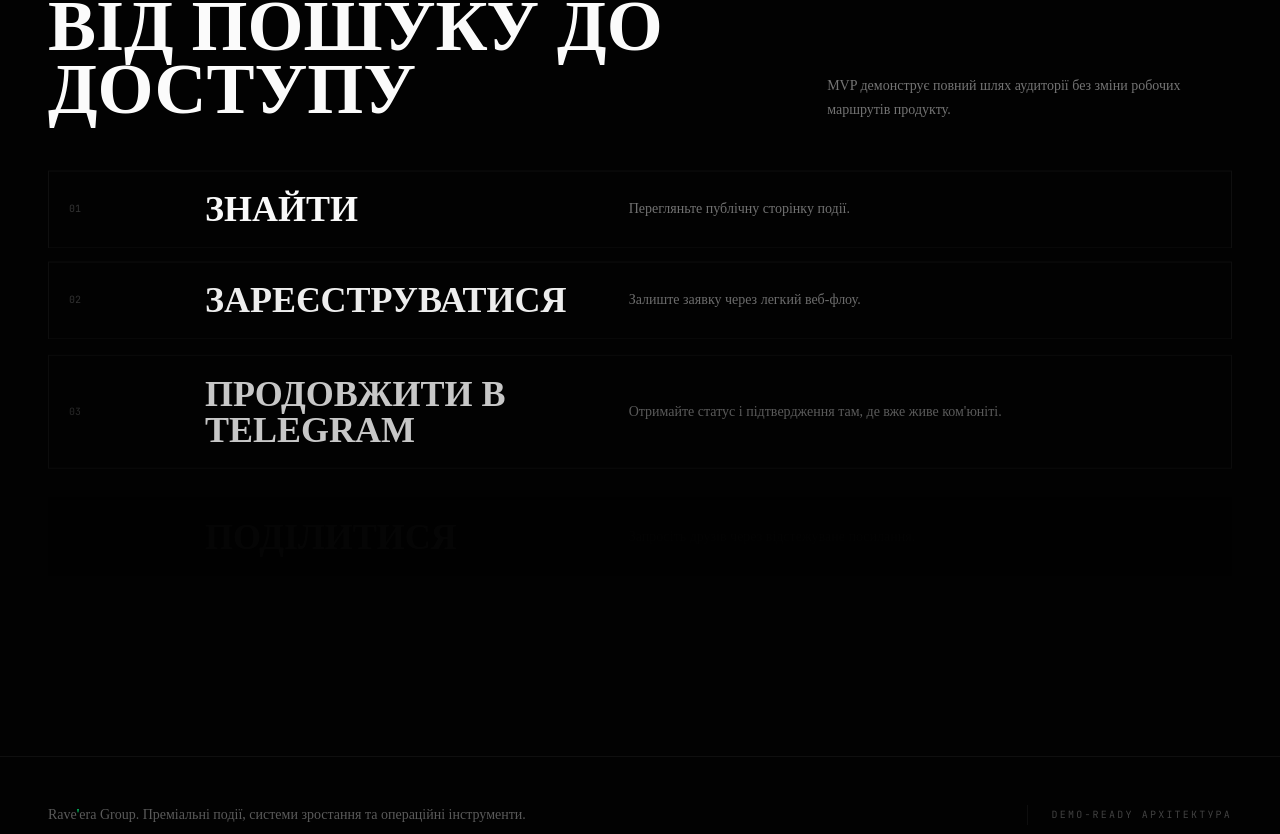
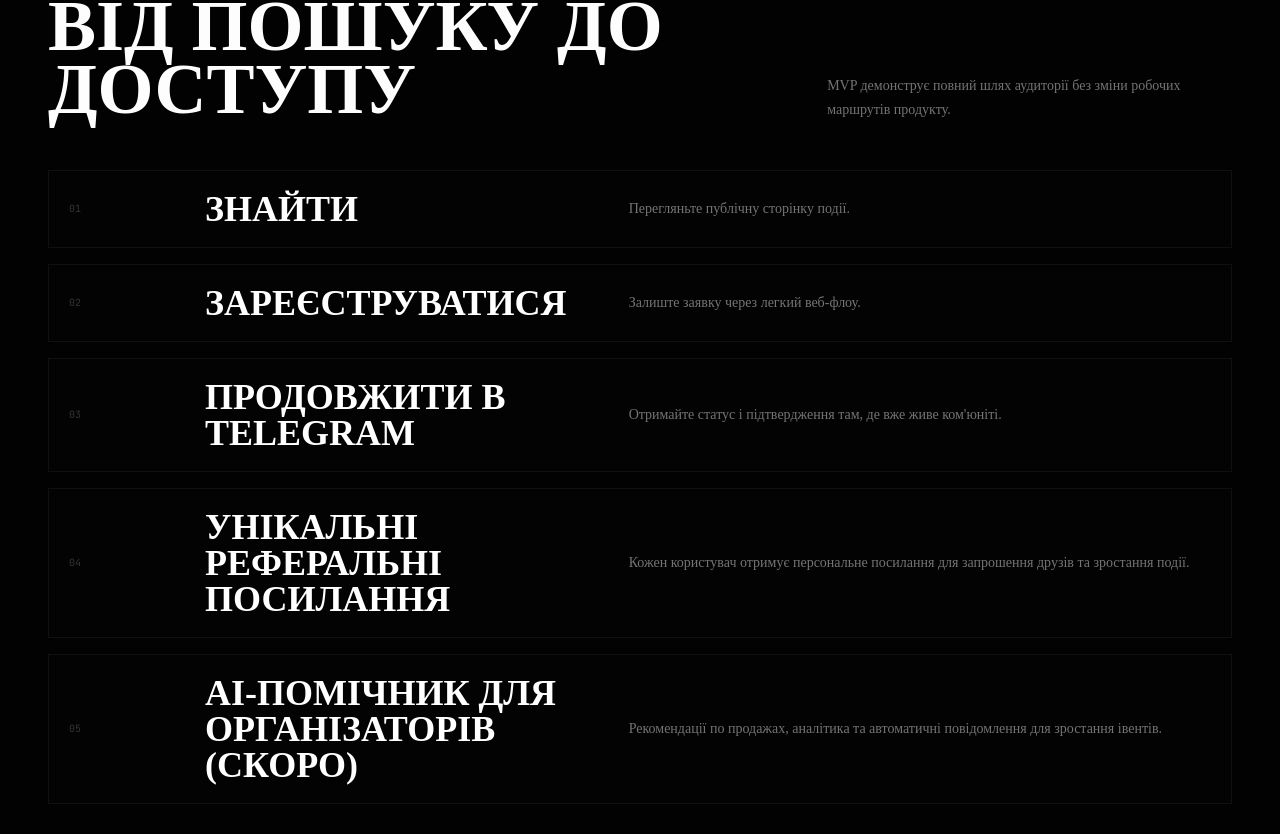
Before and after one commit to Krosss0001/rave-era-project, a Next.js app: page / in a window 1280 px wide. Shown: the part 3486-4320 px from the top of the page. Built offline with nearby package versions, Linux system fonts and the light colour scheme; no server answers.

Commit message:
fix demo flow ai assistant step

```diff
--- a/app/page.tsx
+++ b/app/page.tsx
@@ -97,14 +97,17 @@ const demoSteps = [
     }
   },
   {
-    title: { ua: "Поділитися", en: "Share referral" },
-    copy: { ua: "Запросіть друзів через відстежуване посилання.", en: "Invite trusted friends through a tracked link." }
+    title: { ua: "Унікальні реферальні посилання", en: "Unique referral links" },
+    copy: {
+      ua: "Кожен користувач отримує персональне посилання для запрошення друзів та зростання події.",
+      en: "Each user gets a personal invite link to grow the event and track conversions."
+    }
   },
   {
-    title: { ua: "Отримати доступ", en: "Unlock access" },
+    title: { ua: "AI-помічник для організаторів (скоро)", en: "AI assistant for organizers (coming soon)" },
     copy: {
-      ua: "Приходьте з підтвердженим статусом сьогодні та wallet-ready доступом у наступних етапах.",
-      en: "Arrive with verified status today and wallet-ready access later."
+      ua: "Рекомендації по продажах, аналітика та автоматичні повідомлення для зростання івентів.",
+      en: "Sales insights, analytics, and automated messaging to scale events."
     }
   }
 ];
@@ -448,7 +451,7 @@ export default function HomePage() {
         </div>
       </section>
 
-      <section className="mx-auto max-w-7xl border-t border-white/[0.05] bg-[#020202] px-4 py-16 sm:px-6 md:px-10 md:py-28 lg:px-12 2xl:max-w-[1500px]">
+      <section className="mx-auto h-auto max-w-7xl overflow-visible border-t border-white/[0.05] bg-[#020202] px-4 pb-24 pt-16 sm:px-6 md:px-10 md:pb-32 md:pt-28 lg:px-12 2xl:max-w-[1500px]">
         <div className="flex flex-col justify-between gap-6 md:flex-row md:items-end">
           <div>
             <SectionLabel index="04" label={<LocalizedText ua="Демо-флоу" en="Demo Flow" />} />
@@ -463,11 +466,11 @@ export default function HomePage() {
             />
           </p>
         </div>
-        <div className="mt-12 grid gap-3">
+        <div className="mt-12 h-auto w-full space-y-4 overflow-visible">
           {demoSteps.map((step, index) => (
             <article
               key={step.title.en}
-              className="scroll-card group relative grid gap-4 overflow-hidden border border-white/[0.05] bg-[#030303] p-4 transition duration-500 [transition-timing-function:cubic-bezier(0.16,1,0.3,1)] hover:-translate-y-0.5 hover:border-[#00FF88]/30 hover:bg-[#00FF88]/[0.02] sm:p-5 md:grid-cols-[120px_0.7fr_1fr] md:items-center"
+              className="group relative grid h-auto w-full translate-y-0 gap-4 overflow-visible border border-white/[0.05] bg-[#030303] p-4 opacity-100 transition duration-500 [transition-timing-function:cubic-bezier(0.16,1,0.3,1)] hover:-translate-y-0.5 hover:border-[#00FF88]/30 hover:bg-[#00FF88]/[0.02] sm:p-5 md:grid-cols-[120px_0.7fr_1fr] md:items-center"
               style={revealStyle(index)}
             >
               <CornerBrackets />
```
